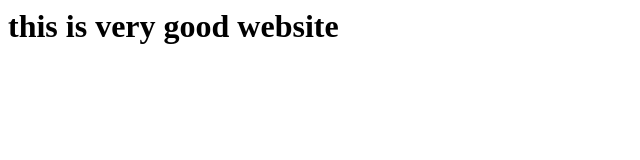
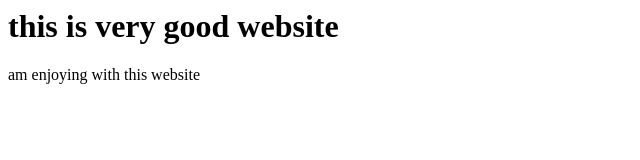
Before and after one commit to shreebeldar/boring-repo, a plain HTML site: page index.html in a window 1280 px wide. Shown: the whole page, without its empty margins (0-640 px from the left). Drawn offline with Linux system fonts and the light colour scheme.

Commit message:
added paragraph to index.html

```diff
--- a/index.html
+++ b/index.html
@@ -1,4 +1,5 @@
 <html>
 <title>this is good website</title>
 <h1>this is very good website</h1>
+<p>am enjoying with this website</p>
 </html>
```
